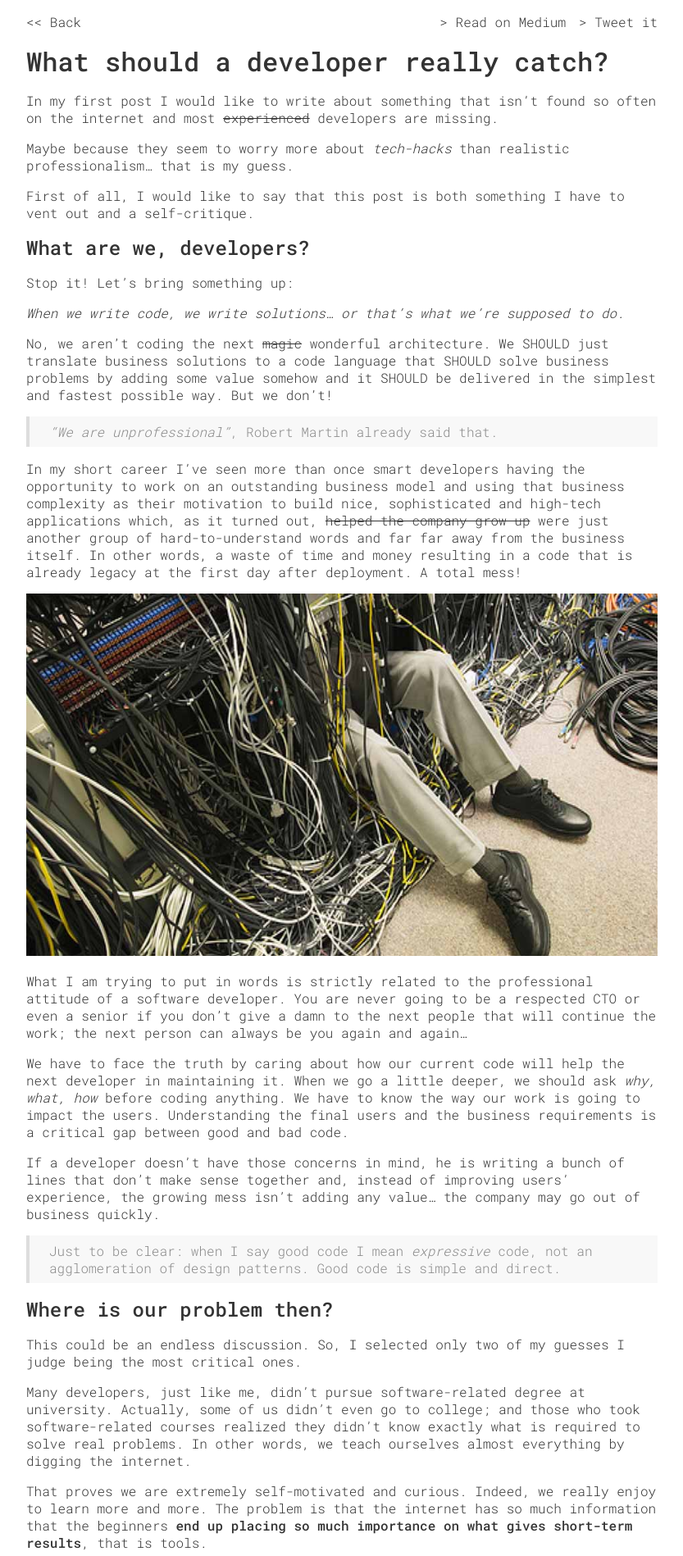
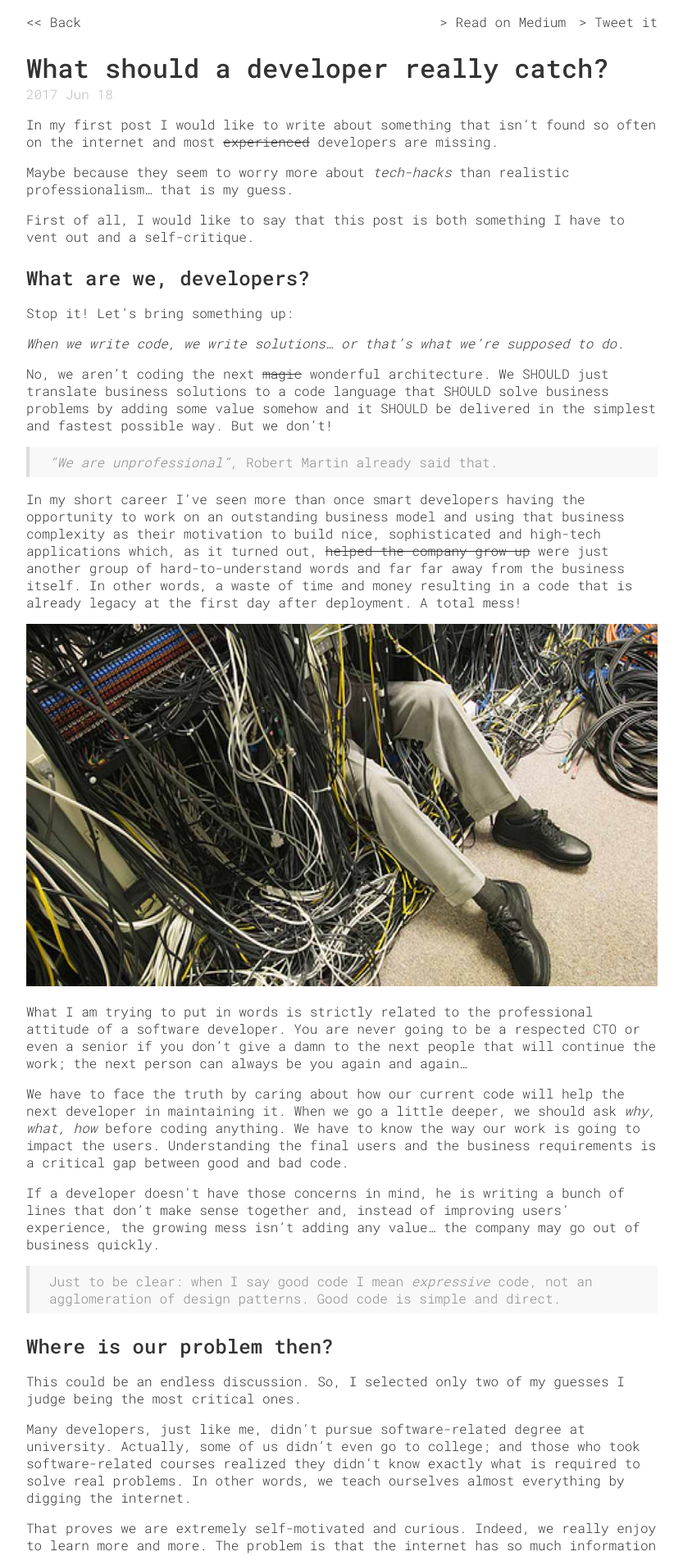
Before and after one commit to fefas/blog.fefas.net, a Jekyll site: the page built from jekyll/_posts/2017-06-18-what-should-a-developer-really-catch?.md, in a window 1280 px wide. Shown: the top 1898 px of the page at 82% size, without its empty margins (223-1056 px from the left). Built offline with Jekyll 4.4.1, drawn with Linux system fonts in a browser that asks for light colours.

Commit message:
Add publish date on each post page

```diff
--- a/jekyll/_layouts/post.html
+++ b/jekyll/_layouts/post.html
@@ -8,5 +8,11 @@ layout: base
 </nav>
 
 <main>
-  <article>{{ content }}</article>
+  <article>
+    <h1>{{ page.title }}</h1>
+    <span class="post-date">{{ page.date | date: '%Y %b %d' }}</span>
+
+    {{ content }}
+
+  </article>
 </main>
--- a/jekyll/_posts/2017-06-18-what-should-a-developer-really-catch?.md
+++ b/jekyll/_posts/2017-06-18-what-should-a-developer-really-catch?.md
@@ -6,7 +6,6 @@ title: What should a developer really catch?
 
 mediumUri: "@fefas/what-should-a-developer-really-catch-dbd250233a9e"
 ---
-# {{ page.title }}
 
 In my first post I would like to write about something that isn't found so often
 on the internet and most ~~experienced~~ developers are missing.
--- a/jekyll/assets/styles.sass
+++ b/jekyll/assets/styles.sass
@@ -28,8 +28,8 @@ $blockquote-margin: $paragraph-margin
 $blockquote-padding: 0.5 * $font-size 0.5 * $font-size 0.5 * $font-size 1.5 * $font-size
 $blockquote-border-left: 4px solid #ddd
 
-$hX-margin-top: 1 * $font-size
-$hX-margin-bottom: 1 * $font-size
+$hX-margin-top: 1.5 * $font-size
+$hX-margin-bottom: 0
 $hX-font-weight: $font-weight-bold
 $h1-font-size: 2 * $font-size
 $h2-font-size: 1.5 * $font-size
@@ -41,6 +41,7 @@ $wrapper-padding: 1 * $font-size 2 * $font-size
 
 $image-width: 100%
 
+$content-list-margin: $font-size 0
 $content-list-style-type: none
 $content-list-item-before-chars: "> "
 $content-list-item-padding: 0 0 0 $font-size
@@ -151,6 +152,7 @@ main
     width: $image-width
 
   ul
+    margin: $content-list-margin
     padding: $no-padding
     list-style-type: $content-list-style-type
 
@@ -167,6 +169,10 @@ main
         font-size: $font-size
         content: $content-list-item-before-chars
 
+article
+  span.post-date
+    color: $font-color-subtle
+
 footer
   margin-top: $footer-margin-top
   text-align: $footer-text-align
```
